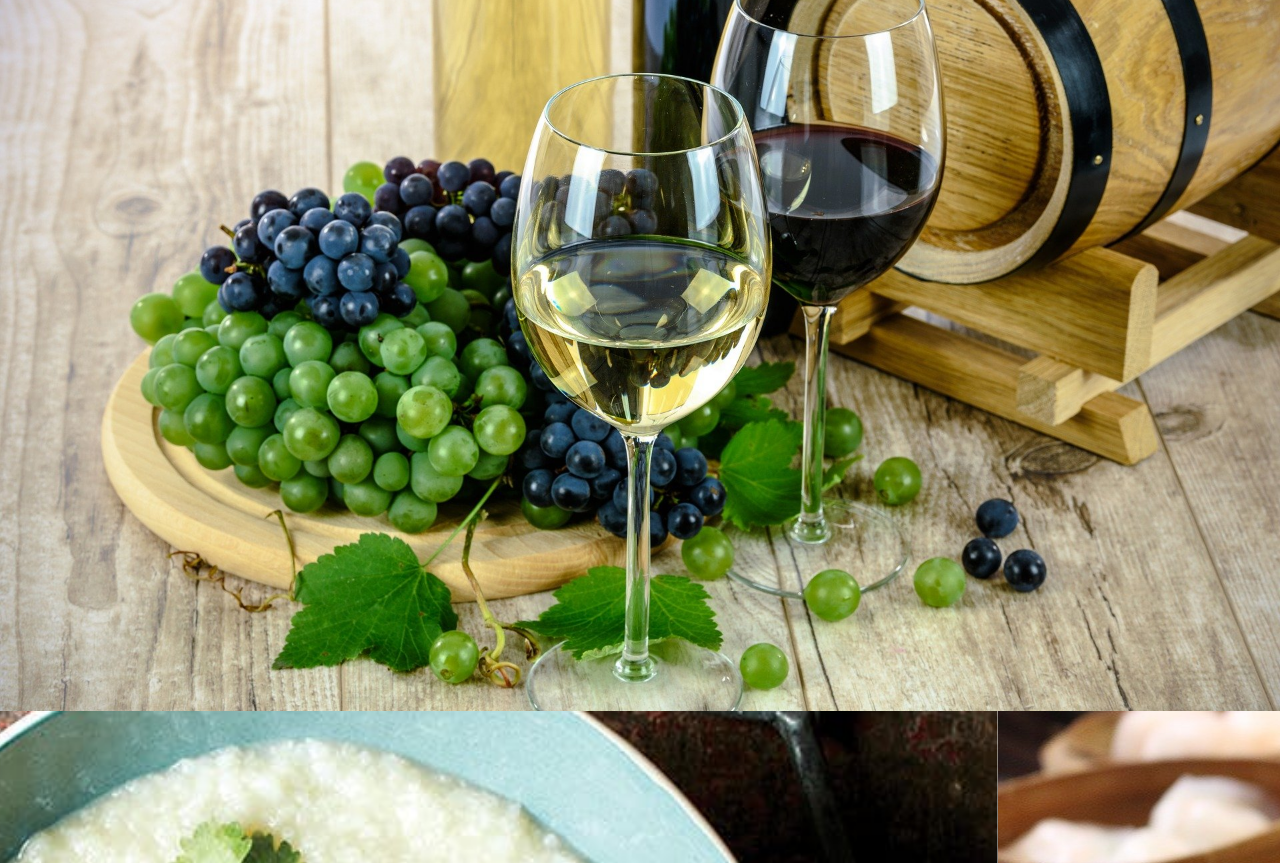
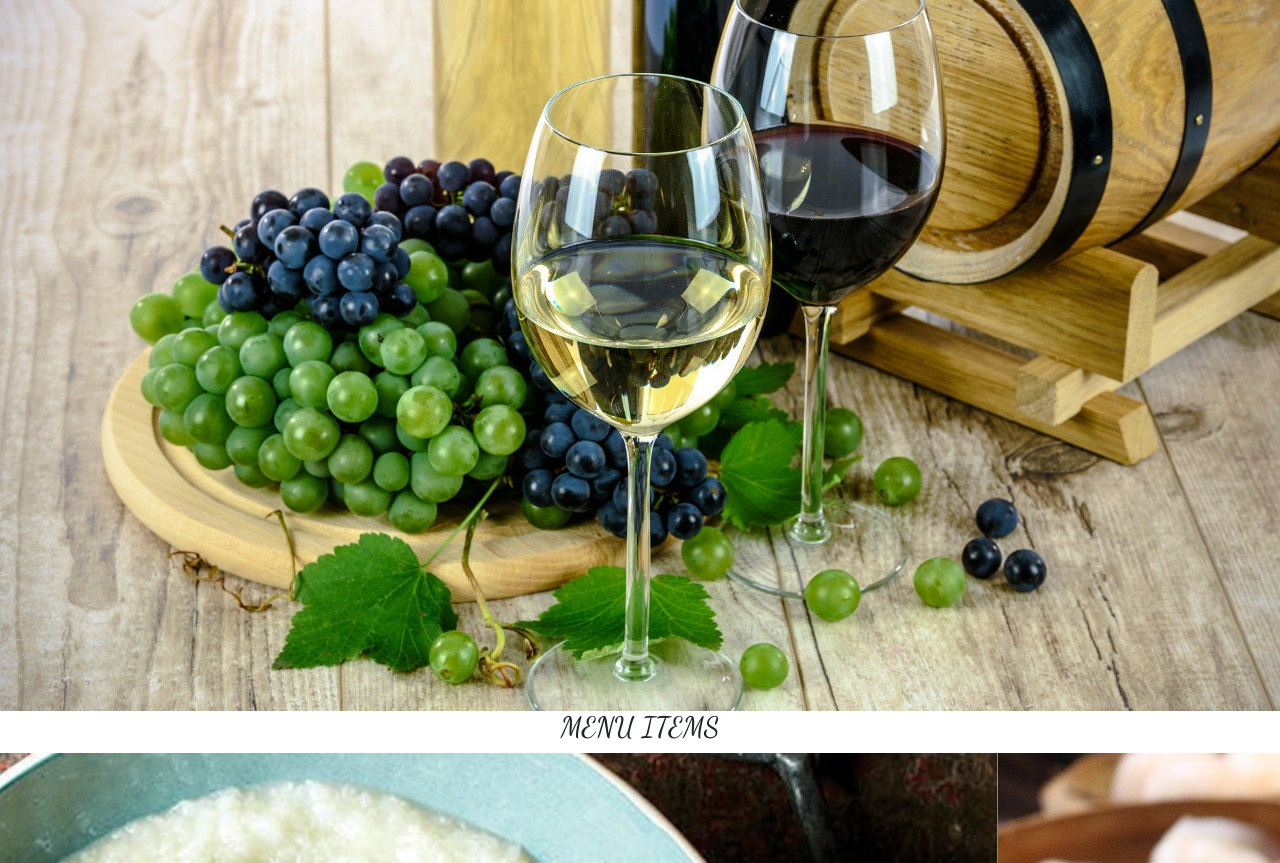
Before and after one commit to annomao/restaurant, a plain HTML site: page index.html in a window 1280 px wide. Shown: the part 89-952 px from the top of the page. Drawn offline with nearby package versions, Linux system fonts and the light colour scheme.

Commit message:
add and style menu title

```diff
--- a/css/styles.css
+++ b/css/styles.css
@@ -9,6 +9,7 @@
   font-family: "Dancing script",cursive;
   font-size: 50px;
   font-weight: 900;
+  margin-top: 15px;
   margin-left: 30px;
   text-decoration: underline;
 }
@@ -30,6 +31,11 @@ nav>a:hover{
   font-size: 23px;
   color: white;
 }
+.menu>h3{
+  font-family: "Dancing script", cursive;
+  font-size: 900;
+  text-align: center;
+}
 img{
   object-fit: cover;
   width: 100%;
--- a/index.html
+++ b/index.html
@@ -25,6 +25,7 @@
         </div>
       </section>
       <section class="menu">
+        <h3>MENU ITEMS</h3>
         <div id="carouselExampleIndicators" class="carousel slide" data-ride="carousel">
           <ol class="carousel-indicators">
             <li data-target="#carouselExampleIndicators" data-slide-to="0" class="active"></li>
```
